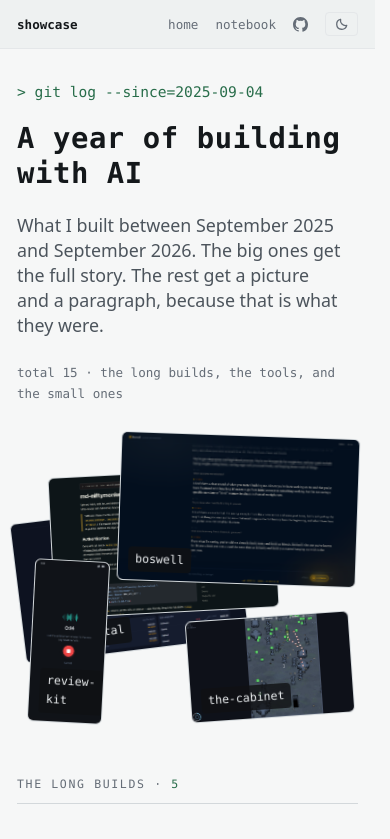
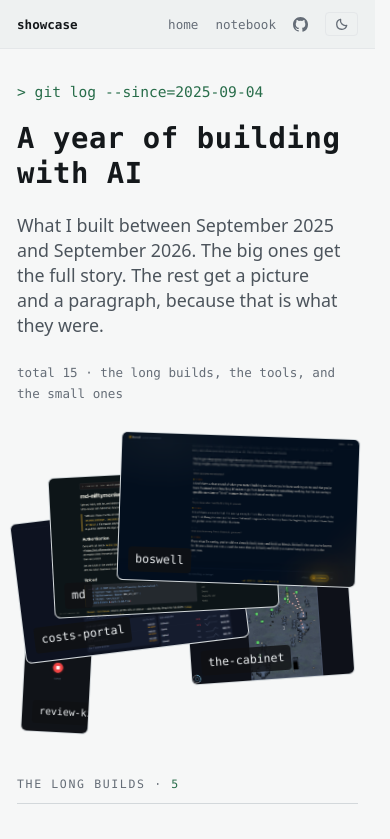
Before and after one commit to niftymonkey/niftymonkey.dev, a Next.js app: page /showcase in a window 390 px wide. Shown: the top 839 px of the page. Built offline with nearby package versions, Linux system fonts and the light colour scheme.

Commit message:
fix: layer the hero fan's desktop screens above the phone and the game

```diff
--- a/app/showcase/showcase.css
+++ b/app/showcase/showcase.css
@@ -178,11 +178,14 @@
   position: absolute;
 }
 
-.sc-fan .sc-shot:nth-child(1) { left: 0; top: 23%; width: 60%; }
-.sc-fan .sc-shot:nth-child(2) { left: 12%; top: 11%; width: 60%; }
+/* The three desktop screens sit on top; the phone and the game peek out from
+   under their bottom edges. */
+.sc-fan .sc-shot:nth-child(-n + 3) { z-index: 1; }
+.sc-fan .sc-shot:nth-child(1) { left: 0; top: 18%; width: 60%; }
+.sc-fan .sc-shot:nth-child(2) { left: 12%; top: 8%; width: 60%; }
 .sc-fan .sc-shot:nth-child(3) { left: 28%; top: 0; width: 64%; }
-.sc-fan .sc-shot:nth-child(4) { left: 6%; top: 38%; width: 24%; }
-.sc-fan .sc-shot:nth-child(5) { left: 54%; top: 58%; width: 42%; }
+.sc-fan .sc-shot:nth-child(4) { left: 2%; top: 46%; width: 21%; }
+.sc-fan .sc-shot:nth-child(5) { left: 54%; top: 42%; width: 42%; }
 
 /* ---- screens ---- */
 
@@ -227,6 +230,12 @@
   background: rgba(15, 17, 19, 0.8);
   padding: 3px 7px;
   border-radius: var(--radius-sm);
+  white-space: nowrap;
+}
+
+/* A phone frame is narrow; its tag shrinks rather than wrapping. */
+.sc-frame--phone .sc-shot__tag {
+  font-size: 0.58rem;
 }
 
 /* Terminal output, set in the site's mono rather than captured. */
@@ -469,16 +478,17 @@
   to { opacity: 1; transform: rotate(var(--r, 0deg)); }
 }
 
-/* The hero fan drops on load, left to right, the front screen last. */
+/* The hero fan drops on load: the two underneath first, then the desktop
+   screens left to right, the front one last. */
 .js .sc-fan .sc-shot {
   animation: sc-drop 1100ms cubic-bezier(0.16, 1, 0.3, 1) both;
 }
 
-.js .sc-fan .sc-shot:nth-child(1) { animation-delay: 900ms; }
-.js .sc-fan .sc-shot:nth-child(2) { animation-delay: 1020ms; }
-.js .sc-fan .sc-shot:nth-child(3) { animation-delay: 1140ms; }
-.js .sc-fan .sc-shot:nth-child(4) { animation-delay: 1260ms; }
-.js .sc-fan .sc-shot:nth-child(5) { animation-delay: 1380ms; }
+.js .sc-fan .sc-shot:nth-child(4) { animation-delay: 900ms; }
+.js .sc-fan .sc-shot:nth-child(5) { animation-delay: 1020ms; }
+.js .sc-fan .sc-shot:nth-child(1) { animation-delay: 1140ms; }
+.js .sc-fan .sc-shot:nth-child(2) { animation-delay: 1260ms; }
+.js .sc-fan .sc-shot:nth-child(3) { animation-delay: 1380ms; }
 
 @media (prefers-reduced-motion: reduce) {
   :root:has(.sc-page) {
@@ -544,8 +554,8 @@
   .sc-fan .sc-shot:nth-child(1) { left: 0; top: 24%; width: 66%; }
   .sc-fan .sc-shot:nth-child(2) { left: 10%; top: 12%; width: 66%; }
   .sc-fan .sc-shot:nth-child(3) { left: 30%; top: 0; width: 70%; }
-  .sc-fan .sc-shot:nth-child(4) { left: 4%; top: 40%; width: 22%; }
-  .sc-fan .sc-shot:nth-child(5) { left: 50%; top: 58%; width: 48%; }
+  .sc-fan .sc-shot:nth-child(4) { left: 2%; top: 48%; width: 20%; }
+  .sc-fan .sc-shot:nth-child(5) { left: 50%; top: 46%; width: 48%; }
 
   .sc-scene,
   .sc-scene--flip {
```
